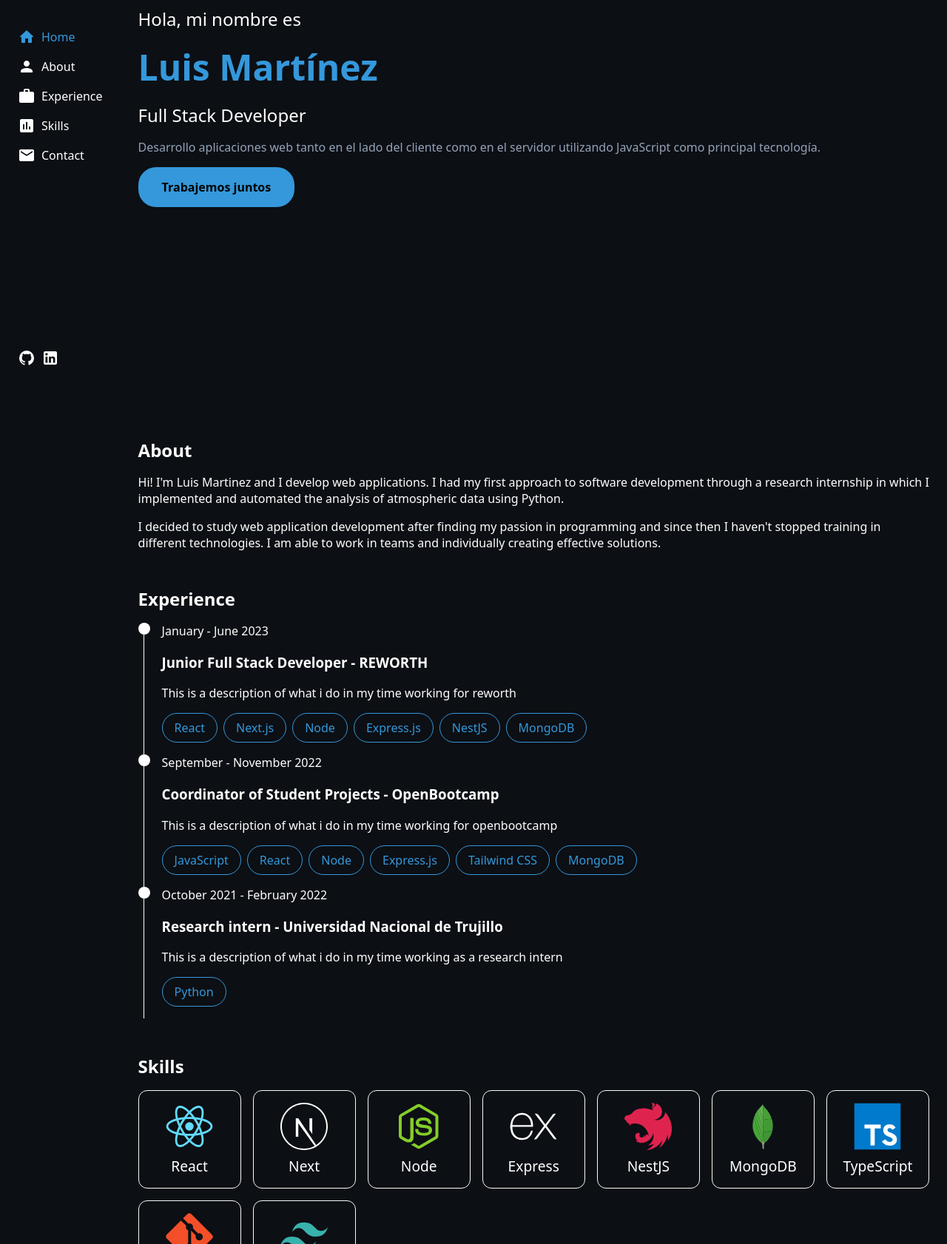
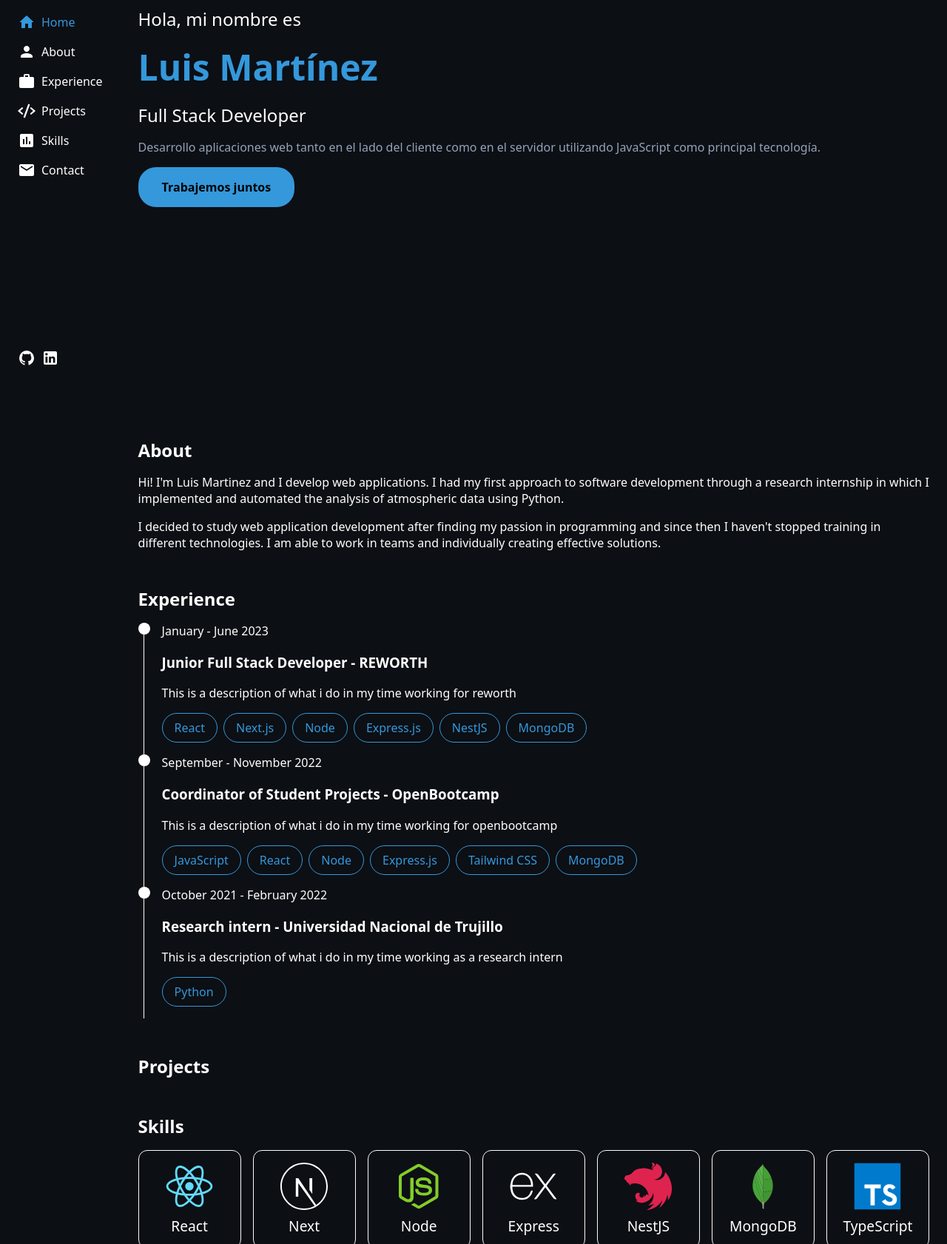
Before and after one commit to lemartinezm/portfolio-v2, an Astro site: page / in a window 1280 px wide. Shown: the part 280-1962 px from the top of the page at 74% size. Built offline with nearby package versions, Linux system fonts and the light colour scheme; Astro itself is replaced by a stand-in of ours.

Commit message:
feat: add projects section

```diff
--- a/src/components/Header.astro
+++ b/src/components/Header.astro
@@ -73,6 +73,21 @@
           ></path>
         </svg>
         <span>Experience</span>
+      </a>
+    </li>
+    <li>
+      <a href="#projects">
+        <svg
+          xmlns="http://www.w3.org/2000/svg"
+          width="24"
+          height="24"
+          viewBox="0 0 256 256"
+          ><path
+            fill="currentColor"
+            d="M71.68 97.22L34.74 128l36.94 30.78a12 12 0 1 1-15.36 18.44l-48-40a12 12 0 0 1 0-18.44l48-40a12 12 0 0 1 15.36 18.44Zm176 21.56l-48-40a12 12 0 1 0-15.36 18.44L221.26 128l-36.94 30.78a12 12 0 1 0 15.36 18.44l48-40a12 12 0 0 0 0-18.44ZM164.1 28.72a12 12 0 0 0-15.38 7.18l-64 176a12 12 0 0 0 7.18 15.37a11.79 11.79 0 0 0 4.1.73a12 12 0 0 0 11.28-7.9l64-176a12 12 0 0 0-7.18-15.38Z"
+          ></path>
+        </svg>
+        <span>Projects</span>
       </a>
     </li>
     <li>
--- /dev/null
+++ b/src/components/Projects.astro
@@ -0,0 +1,17 @@
+<section id="projects">
+  <h2>Projects</h2>
+</section>
+
+<style>
+  * {
+    margin: 0;
+  }
+
+  section {
+    padding: 1.5rem;
+    display: flex;
+    flex-direction: column;
+    justify-content: center;
+    gap: 1rem;
+  }
+</style>
--- a/src/pages/index.astro
+++ b/src/pages/index.astro
@@ -5,6 +5,7 @@ import About from "../components/About.astro";
 import Experience from "../components/Experience.astro";
 import Skills from "../components/Skills.astro";
 import Contact from "../components/Contact.astro";
+import Projects from "../components/Projects.astro";
 ---
 
 <Layout title="Welcome to Astro.">
@@ -12,6 +13,7 @@ import Contact from "../components/Contact.astro";
     <Home />
     <About />
     <Experience />
+    <Projects />
     <Skills />
     <Contact />
   </main>
```
